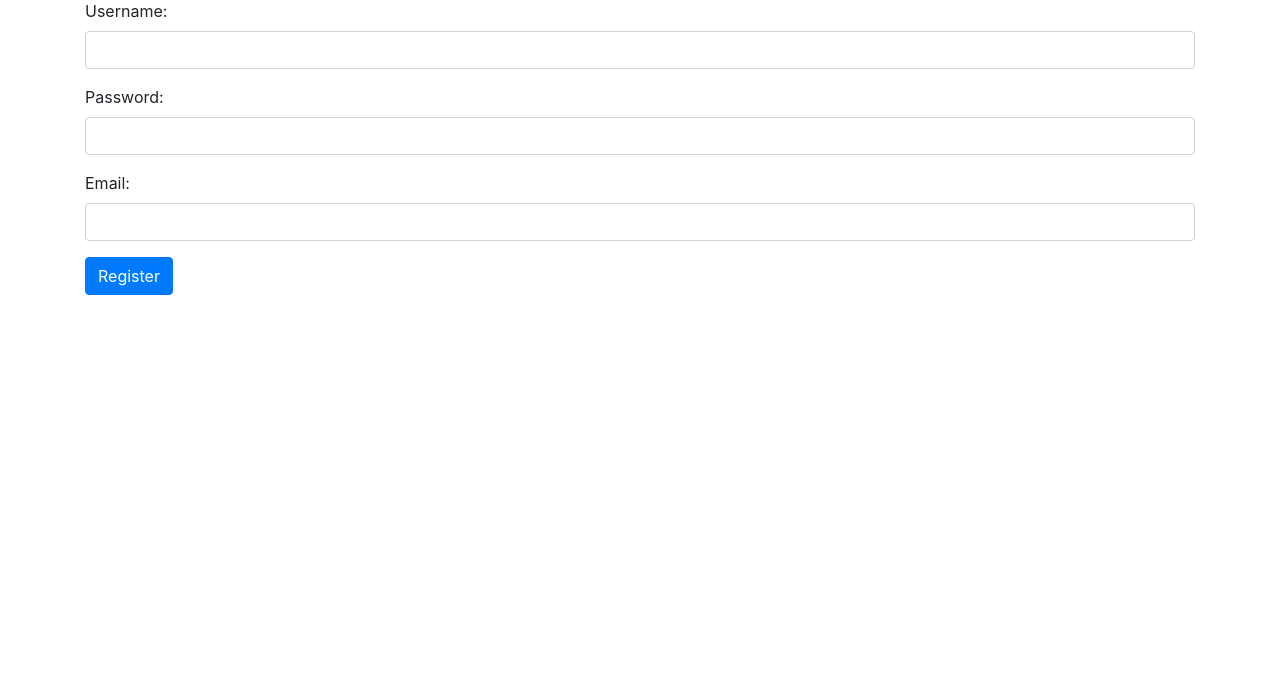
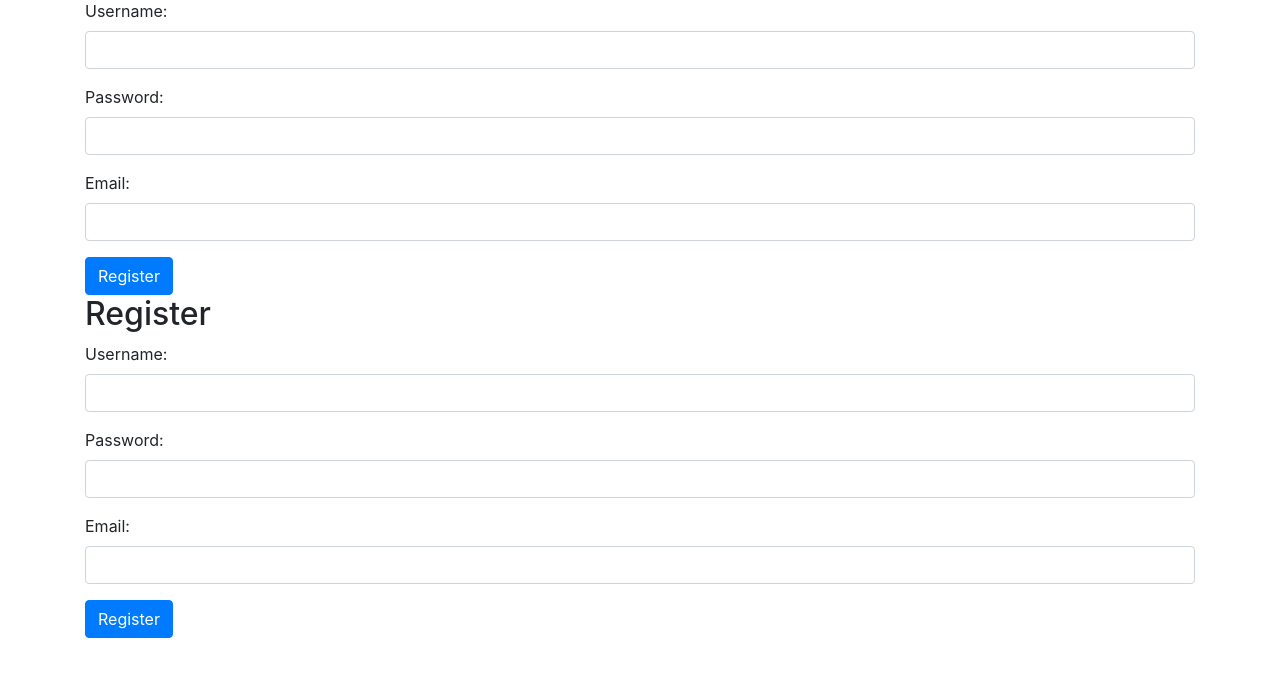
Before and after one commit to alexismce/SingOff, a PHP site: page /register.php in a window 1280 px wide. Shown: the part 47-724 px from the top of the page. Run offline with PHP 8.4, Linux system fonts and the light colour scheme.

Commit message:
Update register.php

```diff
--- a/register.php
+++ b/register.php
@@ -24,4 +24,30 @@
     </form>
   </div>
 </body>
+</html><!DOCTYPE html>
+<html>
+<head>
+  <title>Register</title>
+  <link rel="stylesheet" href="https://stackpath.bootstrapcdn.com/bootstrap/4.5.2/css/bootstrap.min.css">
+</head>
+<body>
+  <div class="container">
+    <h2>Register</h2>
+    <form method="post" action="register_process.php">
+      <div class="form-group">
+        <label for="username">Username:</label>
+        <input type="text" class="form-control" id="username" name="username" required>
+      </div>
+      <div class="form-group">
+        <label for="password">Password:</label>
+        <input type="password" class="form-control" id="password" name="password" required>
+      </div>
+      <div class="form-group">
+        <label for="email">Email:</label>
+        <input type="email" class="form-control" id="email" name="email" required>
+      </div>
+      <button type="submit" class="btn btn-primary">Register</button>
+    </form>
+  </div>
+</body>
 </html>
```
